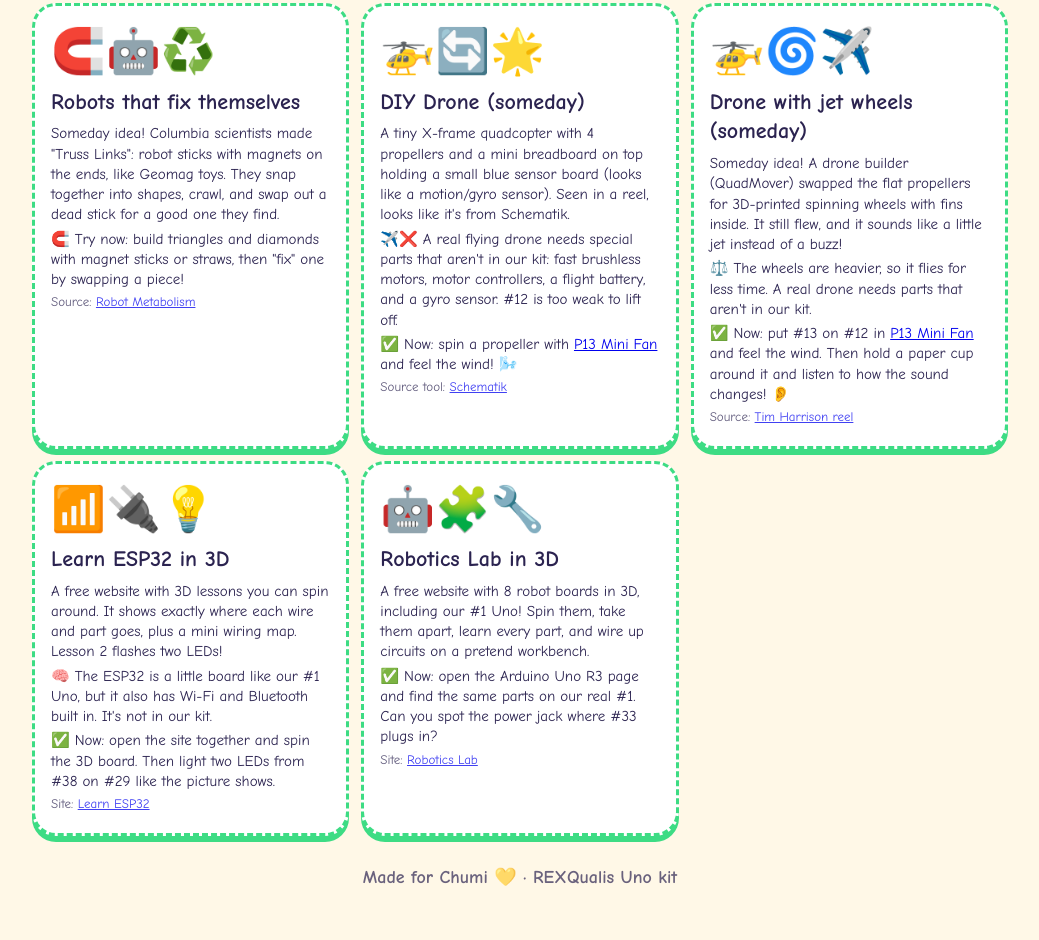
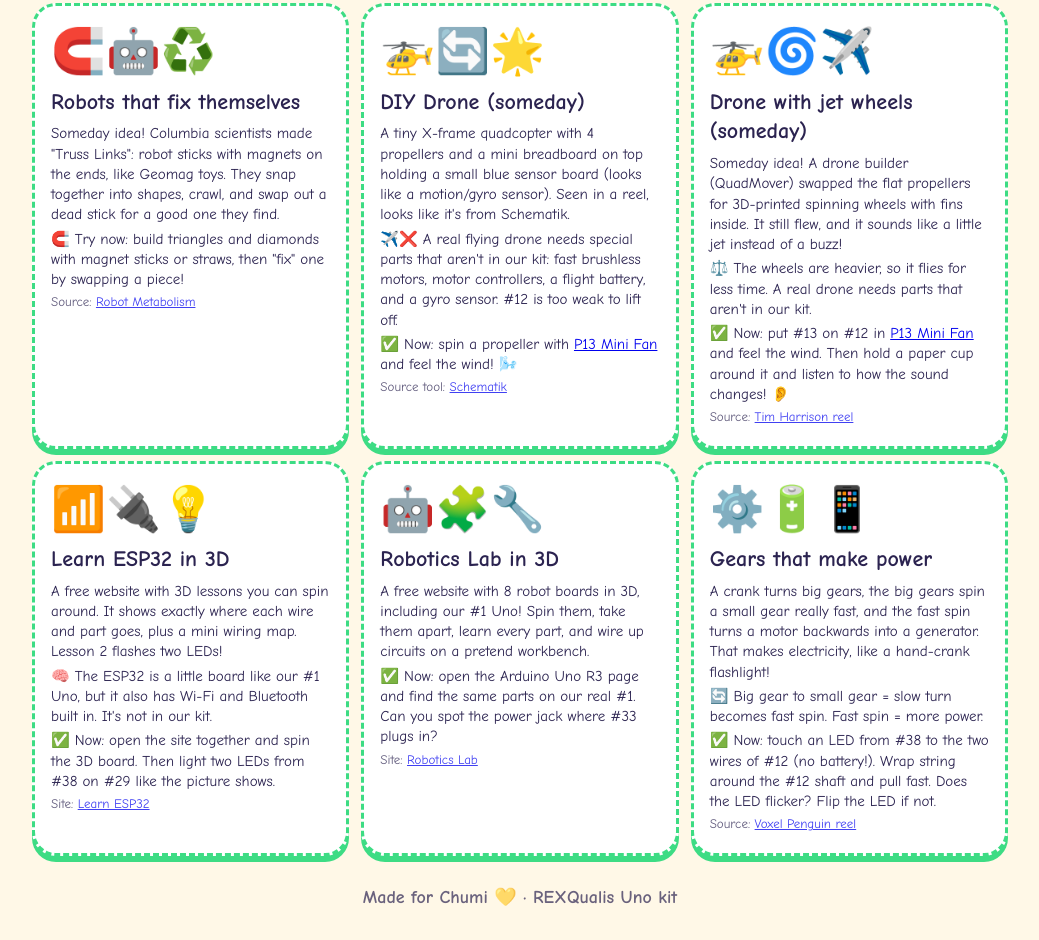
Before and after one commit to nasoteisoy/arduino-kit-explorer, a plain HTML site: page index.html in a window 1280 px wide. Shown: the part 3116-4056 px from the top of the page, without its empty margins (120-1159 px from the left). Drawn offline with Linux system fonts and the light colour scheme.

Commit message:
Cool finds: gears that make power

```diff
--- a/index.html
+++ b/index.html
@@ -104,6 +104,14 @@
         <p>✅ Now: open the Arduino Uno R3 page and find the same parts on our real #1. Can you spot the power jack where #33 plugs in?</p>
         <p class="tiny">Site: <a href="https://robotics-lab-app.vercel.app/#uno" target="_blank" rel="noopener">Robotics Lab</a></p>
       </div>
+      <div class="find someday">
+        <div class="find-emoji">⚙️🔋📱</div>
+        <h3>Gears that make power</h3>
+        <p>A crank turns big gears, the big gears spin a small gear really fast, and the fast spin turns a motor backwards into a generator. That makes electricity, like a hand-crank flashlight!</p>
+        <p>🔄 Big gear to small gear = slow turn becomes fast spin. Fast spin = more power.</p>
+        <p>✅ Now: touch an LED from #38 to the two wires of #12 (no battery!). Wrap string around the #12 shaft and pull fast. Does the LED flicker? Flip the LED if not.</p>
+        <p class="tiny">Source: <a href="https://www.facebook.com/voxelpenguin/videos/1416851643707427/" target="_blank" rel="noopener">Voxel Penguin reel</a></p>
+      </div>
     </div>
   </section>
 </main>
```
